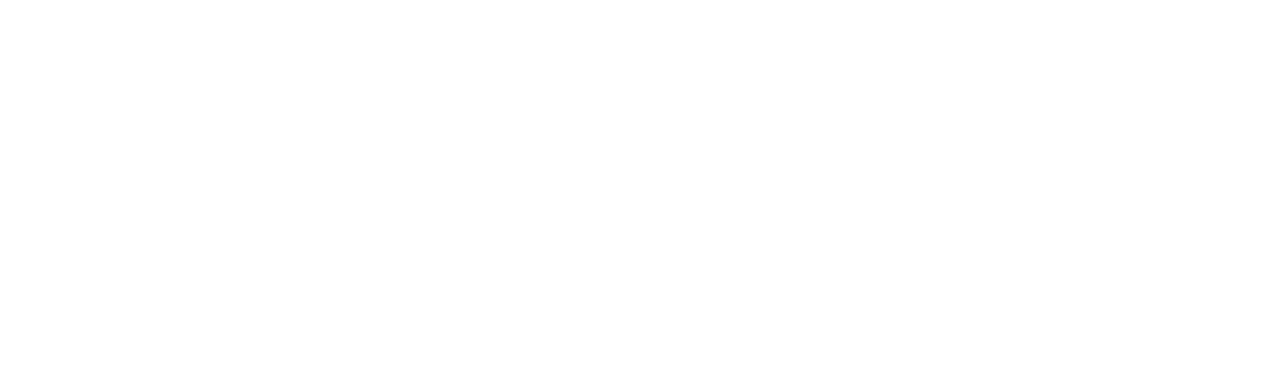
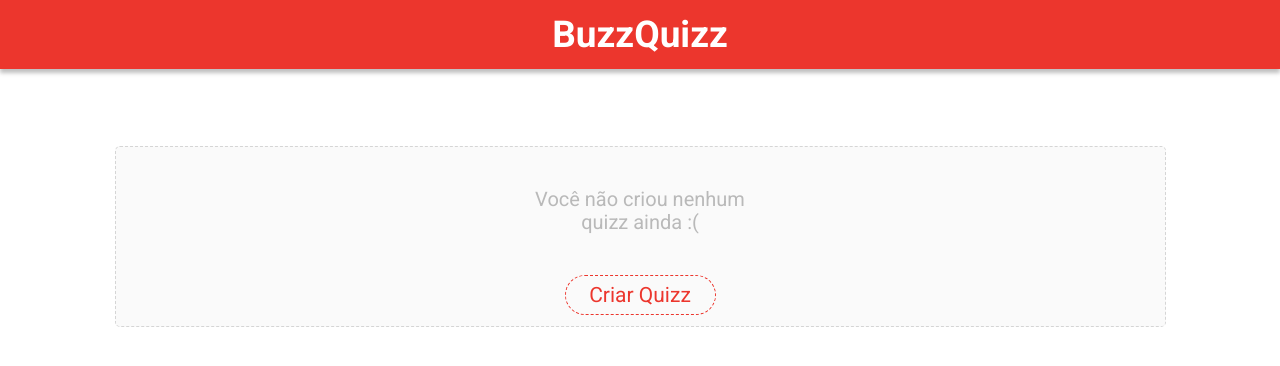
Before and after one commit to HugoAseka/Projeto_06_BuzzQuizz, a plain HTML site: page index.html in a window 1280 px wide. Drawn offline with nearby package versions, Linux system fonts and the light colour scheme.

Commit message:
Inicio do Header Feito

```diff
--- a/index.html
+++ b/index.html
@@ -17,8 +17,20 @@
 <body>
 
 
-<!-- inicio da parte de criação de quiz-->
-<!-- final da parte de criação de quiz-->
+<!-- inicio da página de criação de quiz-->
+<header>
+    <h1>BuzzQuizz</h1>
+</header>
+
+<div class="created-quizzes">
+    <h2>
+        Você não criou nenhum quizz ainda :(
+    </h2>
+    <div class="create-quizz-button">
+        <div class="title">Criar Quizz</div>
+    </div>
+</div>
+<!-- final da página de criação de quiz-->
 
 
 
--- a/styles/style.css
+++ b/styles/style.css
@@ -1,3 +1,72 @@
-* {
+body {
     font-family: 'Roboto', sans-serif;
 }
+
+header{
+    height: 69px;
+    width: 100%;
+    background-color: #EC362D;
+    display: flex;
+    align-items: center;
+    justify-content: center;
+    box-shadow: 0px 4px 4px rgba(0, 0, 0, 0.25);
+}
+
+header h1 {
+    font-style: normal;
+    font-weight: 700;
+    font-size: 37px;
+    line-height: 43px;
+    color: #FFFFFF;
+}
+
+.created-quizzes {
+    width: 100%;
+    max-width: 1051px;
+    height: 181px;
+    background: #FAFAFA;
+    border: 1px dashed #D5D5D5;
+    box-sizing: border-box;
+    border-radius: 5px;
+    margin-top: 77px;
+    margin-left: auto;
+    margin-right: auto;
+    display: flex;
+    flex-direction: column;
+    justify-content: space-evenly;
+    align-items: center;
+}
+
+.created-quizzes h2 {
+    width: 250px;
+    height: 107px;
+    font-family: 'Roboto';
+    font-style: normal;
+    font-weight: 400;
+    font-size: 20px;
+    line-height: 23px;
+    display: flex;
+    align-items: center;
+    text-align: center;
+    color: #B9B9B9;
+}
+
+.create-quizz-button {
+    width: 151px;
+    height: 40px;
+    border: 1px dashed #EC362D;
+    box-sizing: border-box;
+    border-radius: 50px;
+    display: flex;
+    justify-content: center;
+    align-items: center;
+}
+
+.title {
+    font-family: 'Roboto', sans-serif;
+    font-style: normal;
+    font-weight: 400;
+    font-size: 21px;
+    line-height: 25px;
+    color: #EC362D;
+}
```
